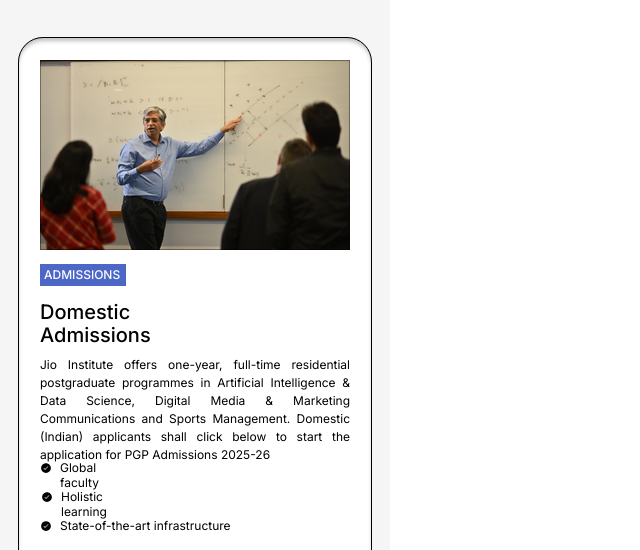
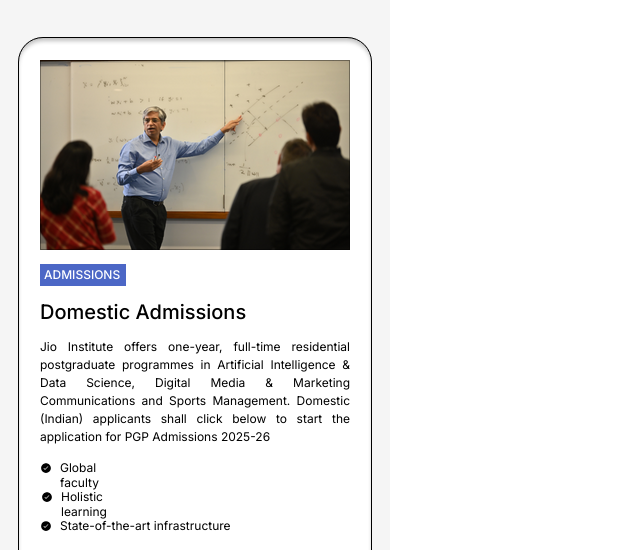
Before and after one commit to Akshayabruno/JioMobile, a plain HTML site: page index.html in a window 1280 px wide. Shown: the part 239-789 px from the top of the page, without its empty margins (0-640 px from the left). Drawn offline with nearby package versions, Linux system fonts and the light colour scheme; a script that the page names is missing.

Commit message:
Update common.css

```diff
--- a/css/common.css
+++ b/css/common.css
@@ -481,14 +481,13 @@ code {
     right: 144px;
     bottom: 977px;
     left: 40px;
-    width: 206px;
+    width: 500px;
     height: 23px;
     font: 500 20px/1.14 "Inter", Helvetica, Arial, serif;
     color: black;
   }
   .mob .desc1 {
     position: absolute;
-    margin-top: 18px;
     top: 577px;
     right: 40px;
     bottom: 855px;
```
